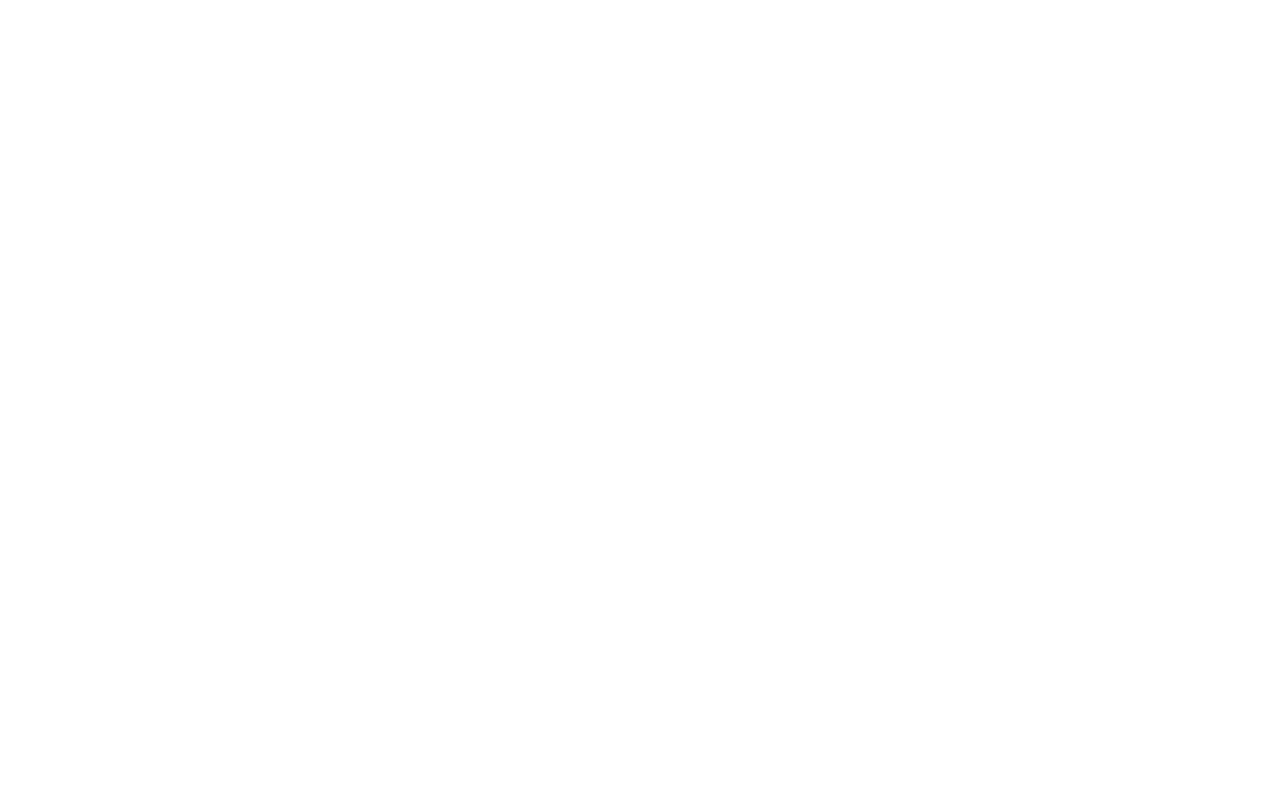
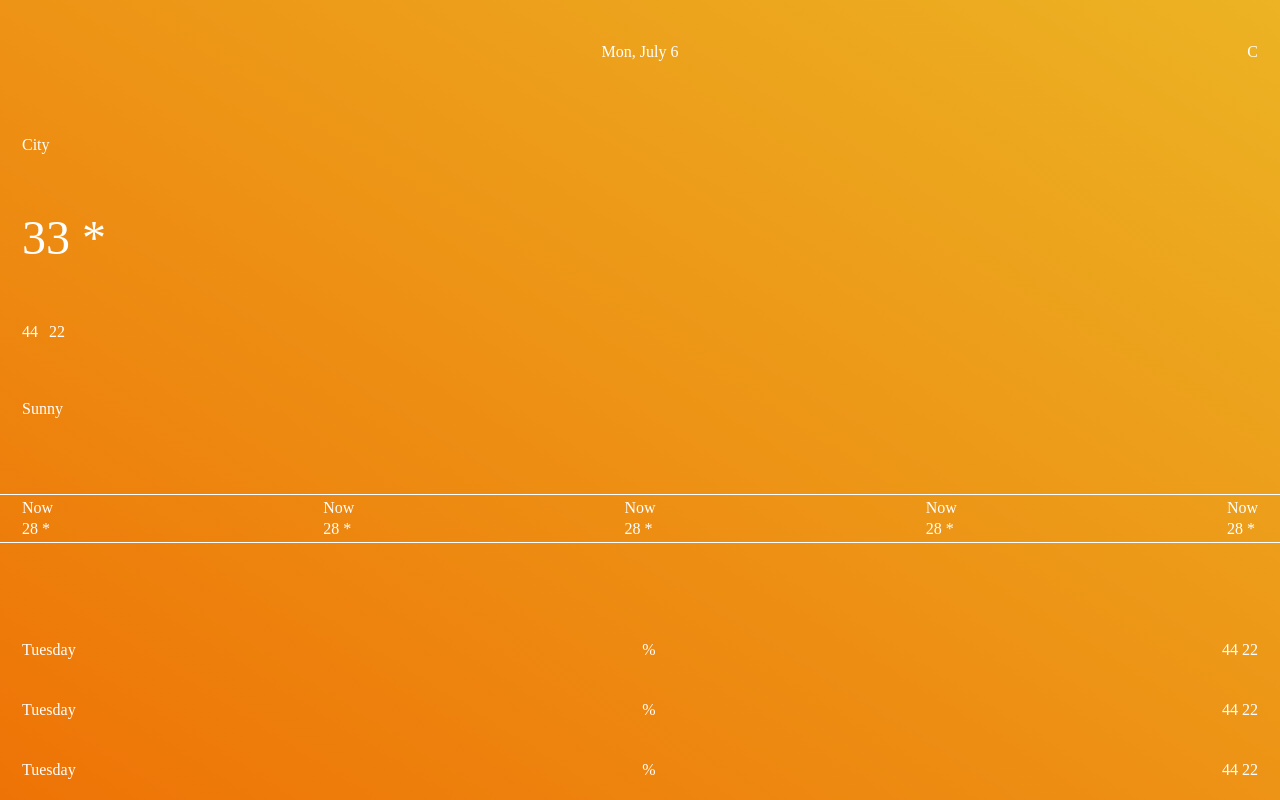
Before and after one commit to mlevitas94/weather-API, a React (Create React App) app: page /1 in a window 1280 px wide. Built offline with nearby package versions, Linux system fonts and the light colour scheme.

Commit message:
full report page

```diff
--- a/src/App.js
+++ b/src/App.js
@@ -1,10 +1,12 @@
 import {Switch, Route} from 'react-router-dom'
+import FullReport from './pages/FullReport/FullReport';
 import Home from './pages/Home/Home'
 function App() {
   return (
     <div className="App">
       <Switch>
         <Route exact path='/' component={Home}/>
+        <Route exact path='/:location' component={FullReport}/>
       </Switch>
     </div>
   );
--- /dev/null
+++ b/src/pages/FullReport/FullReport.js
@@ -0,0 +1,69 @@
+import React from 'react'
+import { connect } from 'react-redux'
+import './FullReport.scss'
+
+const FullReport = () => {
+    return (
+        <div className='fullReportCont'>
+            <div className='header'>
+                <h3>Mon, July 6</h3>
+                <div className='tempType'>C</div>
+            </div>
+            <div className='mainInfo'>
+                <div className='infoColumnLeft'>
+                    <h4>City</h4>
+                    <span className='temp'>33 *</span>
+                    <div className='highLow'>
+                        <span className='high'>44</span>
+                        <span className='low'>22</span>
+                    </div>
+                    <div className='description'>
+                        Sunny
+                    </div>
+                </div>
+            </div>
+            <div className='hourly'>
+                <div>
+                    <span>Now</span>
+                    <span>28 *</span>
+                </div>
+                <div>
+                    <span>Now</span>
+                    <span>28 *</span>
+                </div>
+                <div>
+                    <span>Now</span>
+                    <span>28 *</span>
+                </div>
+                <div>
+                    <span>Now</span>
+                    <span>28 *</span>
+                </div>
+                <div>
+                    <span>Now</span>
+                    <span>28 *</span>
+                </div>
+            </div>
+            <div className='threeDay'>
+                <div className='row'>
+                    <span>Tuesday</span>
+                    <span>%</span>
+                    <div className='highLow'><span>44</span> <span>22</span></div>
+                </div>
+                <div className='row'>
+                    <span>Tuesday</span>
+                    <span>%</span>
+                    <div className='highLow'><span>44</span> <span>22</span></div>
+                </div>
+                <div className='row'>
+                    <span>Tuesday</span>
+                    <span>%</span>
+                    <div className='highLow'><span>44</span> <span>22</span></div>
+                </div>
+            </div>
+
+        </div>
+    )
+}
+
+export default connect()(FullReport)
--- /dev/null
+++ b/src/pages/FullReport/FullReport.scss
@@ -0,0 +1,63 @@
+@import "../../variables.scss";
+
+.fullReportCont {
+    height: 100vh;
+    display: flex;
+    flex-direction: column;
+    justify-content: space-between;
+    background: $sunny;
+    color: $white;
+    .header {
+        position: relative;
+        margin-top: 44px;
+        text-align: center;
+        .tempType {
+            position: absolute;
+            right: 22px;
+            top: 0;
+        }
+    }
+    .mainInfo {
+        margin: 0 22px;
+        height: 35%;
+        .infoColumnLeft {
+            height: 100%;
+            display: flex;
+            flex-direction: column;
+            justify-content: space-between;
+            .temp {
+                display: block;
+                font-size: $size2;
+            }
+            .highLow {
+                display: flex;
+                span {
+                    margin-right: 11px;
+                }
+            }
+        }
+    }
+    .hourly {
+        padding: 0 22px;
+        display: flex;
+        justify-content: space-between;
+        border-top: 1px solid $white;
+        border-bottom: 1px solid $white;
+        div {
+            span {
+                display: block;
+                margin: 5px 0;
+            }
+        }
+    }
+    .threeDay {
+        display: flex;
+        flex-direction: column;
+        margin: 0 22px;
+        .row {
+            margin: 22px 0;
+            display: flex;
+            justify-content: space-between;
+        }
+    }
+}
--- a/src/pages/Home/Home.js
+++ b/src/pages/Home/Home.js
@@ -30,7 +30,7 @@
             <div className='middleFlex'>
                 <h1>Weather API</h1>
                 <div className='searchBar'>
-                    <input maxLength="100" value={props.searcheQuery} type='text' onChange={(e) => {  }} />
+                    <input maxLength="100" value={props.searcheQuery} type='text' onChange={(e) => { autoComplete(e) }} />
                     <div className='autoCompleteCont'>
                         {
                             props.searchQuery.length > 0 && props.searchedLocations.length === 0 ?
--- a/src/variables.scss
+++ b/src/variables.scss
@@ -1,2 +1,12 @@
+// font sizes
+
 $size1 : 1.5rem;
 $size2 : 3rem;
+
+//font colors
+
+$white : white;
+
+//background colors
+
+$sunny : linear-gradient(to top right, #EE7306, #ECB324);
```
Also changed, not shown: 1 other file (tests, documents, lock files or other folders).
